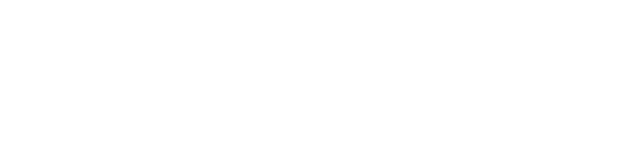
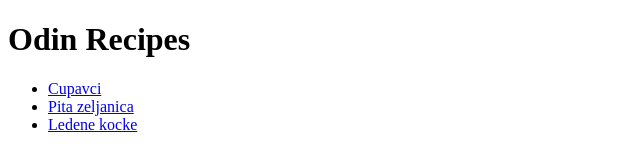
Before and after one commit to JasminMJ/odin-recipes, a plain HTML site: page index.html in a window 1280 px wide. Shown: the whole page, without its empty margins (0-640 px from the left). Drawn offline with Linux system fonts and the light colour scheme.

Commit message:
Commiting update of index page now having links to the rest of the created pages. As well as commiting created images folder with images it contains.

```diff
--- a/index.html
+++ b/index.html
@@ -7,6 +7,12 @@
     <title>Document</title>
 </head>
 <body>
+    <h1>Odin Recipes</h1>
+      <ul>
+        <li><a href="/recipes/cupavci.html">Cupavci</a></li>
+        <li><a href="/recipes/pita-zeljanica.html">Pita zeljanica</a></li>
+        <li><a href="/recipes/Ledene-kocke.html">Ledene kocke</a></li>
+      </ul>
 
 </body>
 </html>
```
Also changed, not shown: images/cupavci.jpeg (added), images/zeljanica.jpeg (added).
